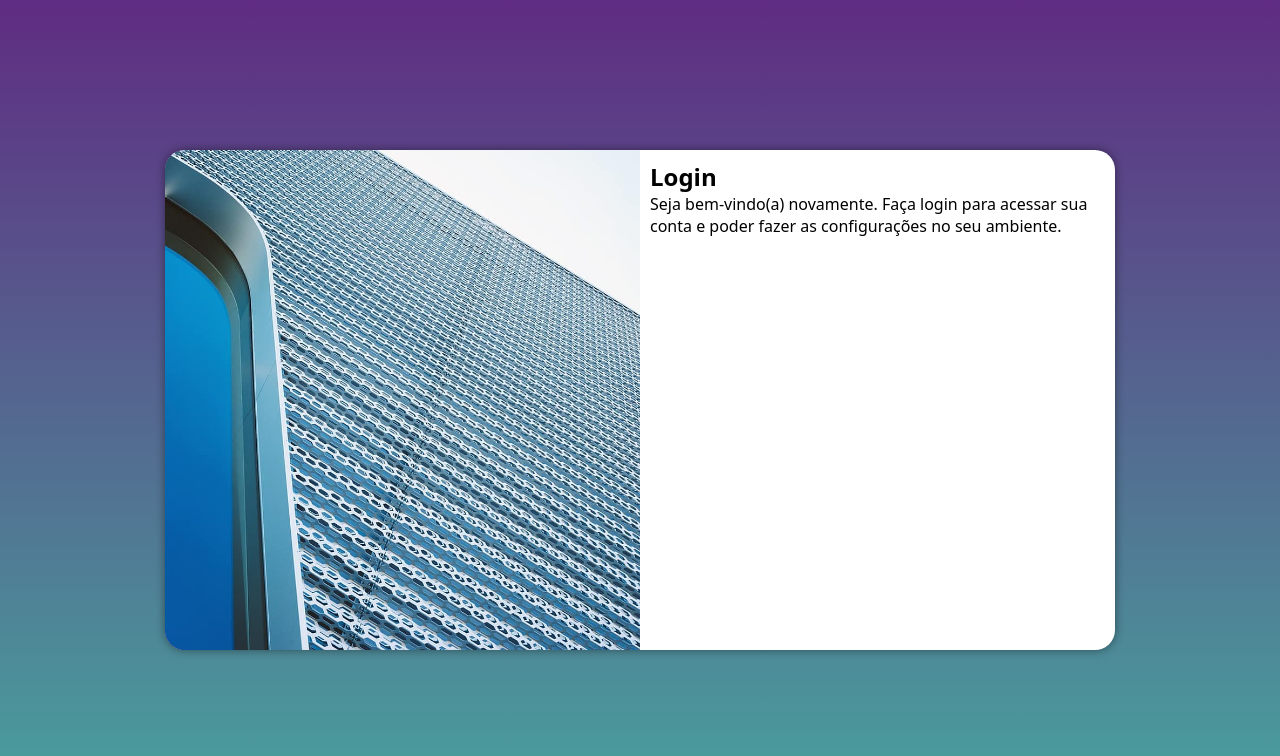
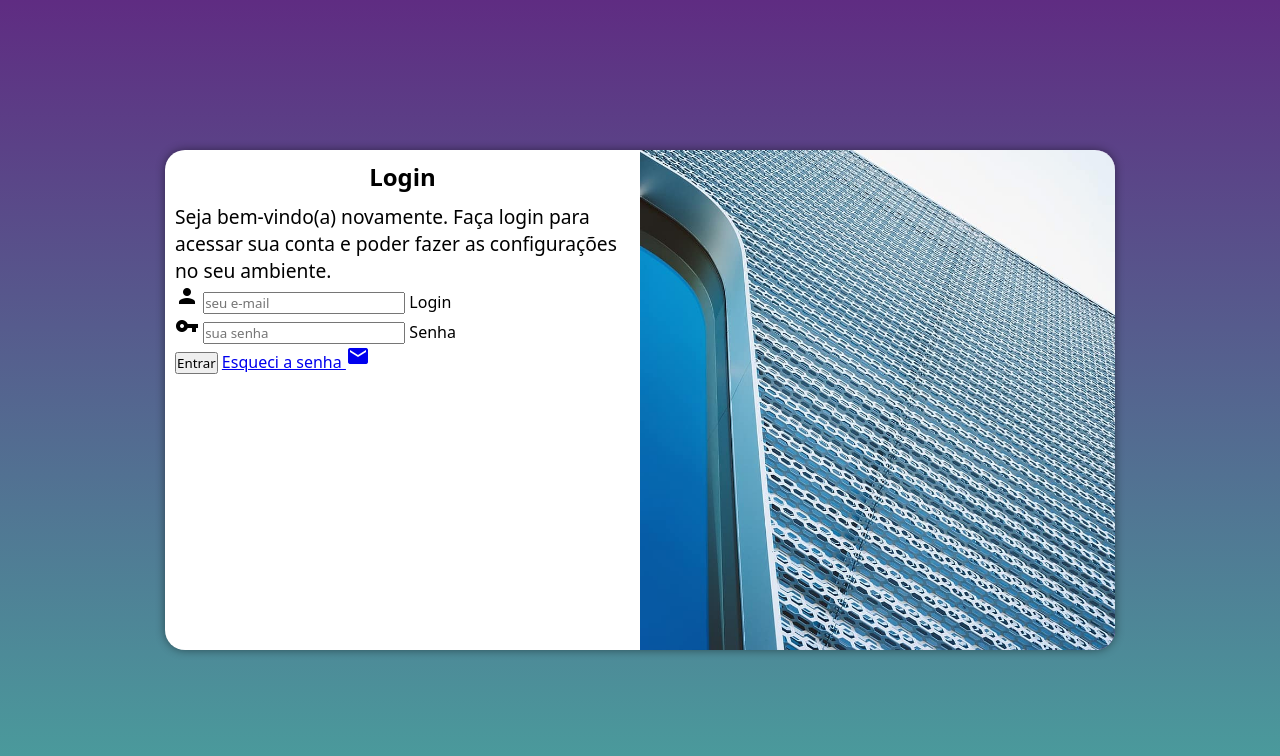
Before and after one commit to joaoriquelme/projeto-login, a plain HTML site: page index.html in a window 1280 px wide. Drawn offline with Linux system fonts and the light colour scheme.

Commit message:
adicionei o formulário

```diff
--- a/estilos/media-query.css
+++ b/estilos/media-query.css
@@ -40,13 +40,21 @@ Grandes Telas: Acima de 1200px
     }
 
     section#login > div#imagem {
-        float: left;
+        float: right;
         width: 50%;
         height: 100%;
     }
 
     section#login > div#formulario {
-        float: right;
+        float: left;
         width: 50%;
     }
+
+    div#formulairo > h1 {
+        font-size: 2em;
+    }
+
+    div#formulario > p {
+        font-size: 1.2em;
+    }
 }
--- a/estilos/style.css
+++ b/estilos/style.css
@@ -54,3 +54,12 @@ section#login > div#formulario {
     display: block;
     padding: 10px;
 }
+
+div#formulario > h1 {
+    text-align: center;
+    margin-bottom: 10px;
+}
+
+div#formulario > p {
+    font-size: 0.8em;
+}
--- a/index.html
+++ b/index.html
@@ -6,6 +6,7 @@
     <link rel="stylesheet" href="estilos/style.css">
     <link rel="stylesheet" href="estilos/media-query.css">
     <title>Login</title>
+    <link href="https://fonts.googleapis.com/icon?family=Material+Icons" rel="stylesheet">
 </head>
 <body>
     <main>
@@ -16,8 +17,21 @@
             <div id="formulario">
                 <h1>Login</h1>
                 <p>Seja bem-vindo(a) novamente. Faça login para acessar sua conta e poder fazer as configurações no seu ambiente.</p>
-                <form action="login.php" method="post">
-
+                <form action="login.php" method="post" autocomplete="on">
+                    <div class="campo">
+                        <span class="material-icons">person</span>
+                        <input type="email" name="login" id="ilogin" placeholder="seu e-mail" autocomplete="email" required maxlength="30">
+                        <label for="ilogin">Login</label>
+                    </div>
+                    <div class="campo">
+                        <span class="material-icons">vpn_key</span>
+                        <input type="password" name="senha" id="isenha" placeholder="sua senha" autocomplete="current-password" required minlength="8" maxlength="20">
+                        <label for="isenha">Senha</label>
+                    </div>
+                    <input type="submit" value="Entrar">
+                    <a href="esqueci.html">
+                        Esqueci a senha <span class="material-icons">mail</span>
+                    </a>
                 </form>
             </div>
         </section>
```
